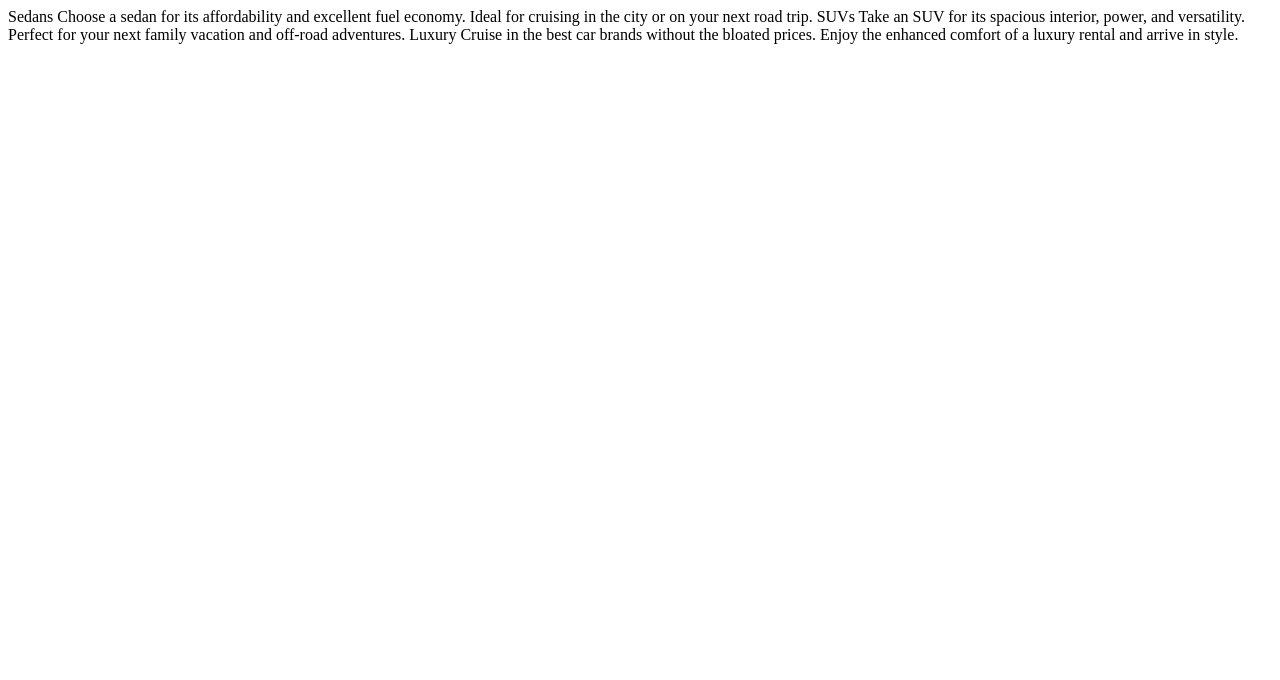
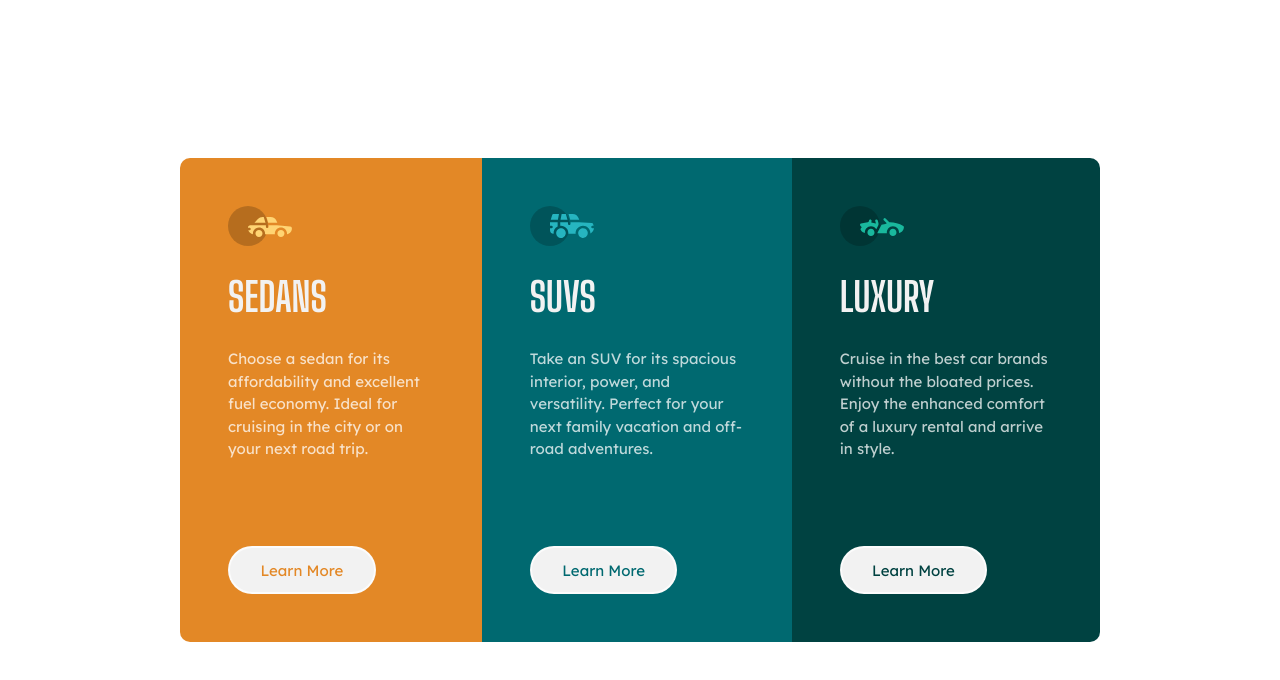
Before and after one commit to guilmorales/3-column-preview-card-component-main, a plain HTML site: page index.html in a window 1280 px wide. Drawn offline with Linux system fonts and the light colour scheme.

Commit message:
Adding html and styles

```diff
--- a/assets/css/styles.css
+++ b/assets/css/styles.css
@@ -0,0 +1,129 @@
+/*========== GOOGLE FONTS ==========*/
+@import url('https://fonts.googleapis.com/css2?family=Big+Shoulders+Display:wght@700&family=Lexend+Deca&display=swap');
+
+/*========== VARIABLES CSS =========*/
+:root {
+  /*============ Colors ============*/
+  --color-bright-orange: hsl(31, 77%, 52%);
+  --color-cyan: hsl(184, 100%, 22%);
+  --color-dark-cyan: hsl(179, 100%, 13%);
+  --color-transparent-white: hsla(0, 0%, 100%, 0.75);
+  --color-light-gray: hsl(0, 0%, 95%);
+
+  /*====== Font and typography =====*/
+  --primary-font: 'Lexend Deca', sans-serif;
+  --big-font-size: 1.25rem;
+  --small-font-size: 0.8125rem;
+  --smaller-font-size: 0.6875rem;
+}
+
+/*=============== BASE =============*/
+*, ::before, ::after {
+  box-sizing: border-box;
+}
+
+body, h2 {
+  margin: 0;
+}
+
+body {
+  display: grid;
+  place-content: center;
+  min-height: 100vh;
+  padding: 1.25rem;
+
+  font-family: var(--primary-font);
+  font-size: 15px;
+  color: var(--color-transparent-white);
+}
+
+.container {
+  display: flex;
+  flex-direction: column;
+  max-width: 25rem;
+
+  border-radius: 0.625rem;
+  overflow: hidden;
+}
+
+.card {
+  display: flex;
+  flex-direction: column;
+  align-items: flex-start;
+  gap: 1.7rem;
+  padding: 3rem;
+}
+
+.card-image {
+  max-width: 4rem;
+}
+
+.card-title {
+  font-family: 'Big Shoulders Display', sans-serif;
+  font-size: 2.5rem;
+  text-transform: uppercase;
+  color: var(--color-light-gray);
+}
+
+.card-description {
+  margin: 0;
+  line-height: 1.5;
+}
+
+.card-link {
+  background-color: var(--color-light-gray);
+  padding: 0.8rem 1.9rem;
+  border-radius: 2rem;
+  text-decoration: none;
+  border: 0.125rem solid var(--color-transparent-white);
+}
+
+.btn-one {
+  color: var(--color-bright-orange);
+}
+
+.btn-one:hover {
+  color: var(--color-transparent-white);
+  background-color: var(--color-bright-orange);
+}
+
+.btn-two {
+  color: var(--color-cyan);
+}
+
+.btn-two:hover {
+  color: var(--color-transparent-white);
+  background-color: var(--color-cyan);
+}
+
+.btn-three {
+  color: var(--color-dark-cyan);
+}
+
+.btn-three:hover {
+  color: var(--color-transparent-white);
+  background-color: var(--color-dark-cyan);
+}
+
+.card:nth-of-type(1) {
+  background-color: var(--color-bright-orange);
+}
+
+.card:nth-of-type(2) {
+  background-color: var(--color-cyan);
+}
+
+.card:nth-of-type(3) {
+  background-color: var(--color-dark-cyan);
+}
+
+@media screen and (min-width: 1140px) {
+  .container {
+    flex-direction: row;
+    max-width: 57.5rem;
+  }
+
+  .card-link {
+    margin-top: 3.625rem;
+  }
+}
--- a/index.html
+++ b/index.html
@@ -10,17 +10,36 @@
   <title>Frontend Mentor | 3-column preview card component</title>
 </head>
 <body>
-
-  Sedans
+  <main>
+    <div class="container">
+      <div class="card">
+        <img class="card-image" src="./assets/img/icon-sedans.svg" alt="sedans car"/>
+        <h2 class="card-title" >Sedans</h2>
+        <p class="card-description">
           Choose a sedan for its affordability and excellent fuel economy. Ideal for cruising in the city
           or on your next road trip.
-
-  SUVs
+        </p>
+        <a class="card-link btn-one" href="#">Learn More</a>
+      </div>
+      <div class="card">
+        <img class="card-image" src="./assets/img/icon-suvs.svg" alt="SUVs car"/>
+        <h2 class="card-title" >SUVs</h2>
+        <p class="card-description">
           Take an SUV for its spacious interior, power, and versatility. Perfect for your next family vacation
           and off-road adventures.
-
-  Luxury
+        </p>
+        <a class="card-link btn-two" href="#">Learn More</a>
+      </div>
+      <div class="card">
+        <img class="card-image" src="./assets/img/icon-luxury.svg" alt="Luxury car"/>
+        <h2 class="card-title" >Luxury</h2>
+        <p class="card-description">
           Cruise in the best car brands without the bloated prices. Enjoy the enhanced comfort of a luxury
           rental and arrive in style.
+        </p>
+        <a class="card-link btn-three" href="#">Learn More</a>
+      </div>
+    </div>
+  </main>
 </body>
 </html>
```
Lines whose indentation alone changed are shown as unchanged.
